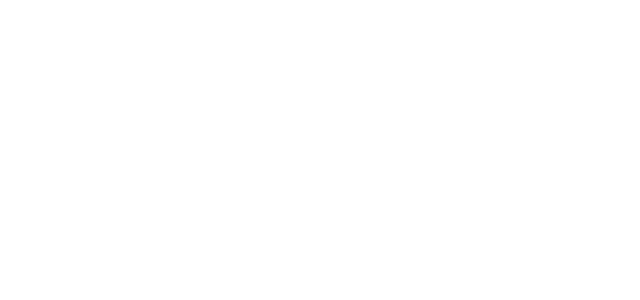
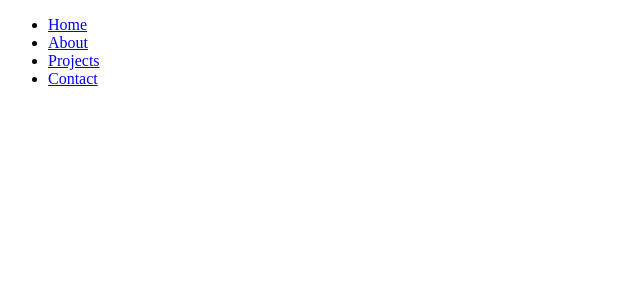
Before and after one commit to hanneshjelm/portfolio-frontend, a React (Vite) app: page / in a window 1280 px wide. Shown: the top 300 px of the page, without its empty margins (0-640 px from the left). Built offline with nearby package versions, Linux system fonts and the light colour scheme.

Commit message:
Set up navbar html

```diff
--- a/src/App.tsx
+++ b/src/App.tsx
@@ -1,11 +1,12 @@
 
 
 import './App.css'
+import NavBar from "./components/navbar/NavBar.tsx";
 
 function App() {
   return (
       <div>
-
+          <NavBar/>
       </div>
   )
 }
--- /dev/null
+++ b/src/components/navbar/NavBar.tsx
@@ -0,0 +1,56 @@
+import './NavBar.css'
+import {useEffect, useState} from "react";
+
+
+const NavBar = () => {
+
+    const [menu, setMenu] = useState("home")
+    const handleMenuClick = (menuItem: string) => {
+        setMenu(menuItem);
+    }
+
+    useEffect(() => {
+        const handleScroll = () => {
+            const sections = ["contact", "projects", "about", "home"];
+
+            for (const sectionID of sections) {
+                const element = document.getElementById(sectionID);
+                if (element) {
+                    const rect = element.getBoundingClientRect();
+                    if (rect.top <= 350) {
+                        setMenu(sectionID)
+                        break;
+                    }
+                }
+            }
+        };
+        window.addEventListener("scroll", handleScroll);
+        handleScroll();
+        return () => window.removeEventListener("scroll", handleScroll);
+    }, []);
+
+    return (
+        <nav className="navbar">
+            <ul className="nav-menu">
+                <li className={menu === "home" ? "nav-item active" : "nav-item"}>
+                    <a href="#home" onClick={() => handleMenuClick("home")}>Home</a>
+                </li>
+
+                <li className={menu === "about" ? "nav-item active" : "nav-item"}>
+                    <a href="#about" onClick={() => handleMenuClick("about")}>About</a>
+                </li>
+
+                <li className={menu === "projects" ? "nav-item active" : "nav-item"}>
+                    <a href="#projects" onClick={() => handleMenuClick("projects")}>Projects</a>
+                </li>
+
+                <li className={menu === "contact" ? "nav-item active" : "nav-item"}>
+                    <a href="#contact" onClick={() => handleMenuClick("contact")}>Contact</a>
+                </li>
+
+            </ul>
+        </nav>
+    )
+}
+
+export default NavBar;
```
Also changed, not shown: src/components/navbar/NavBar.css (added).
